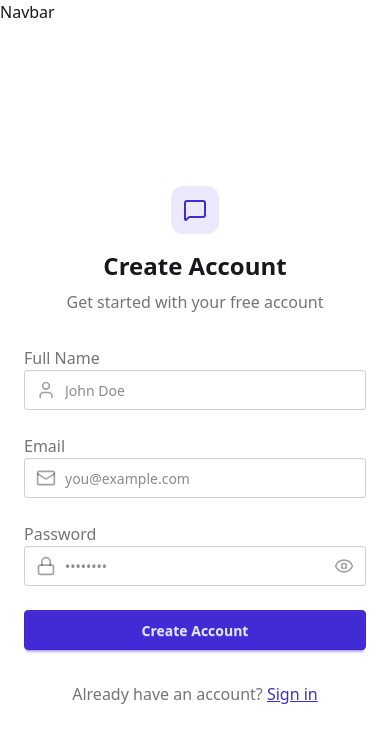
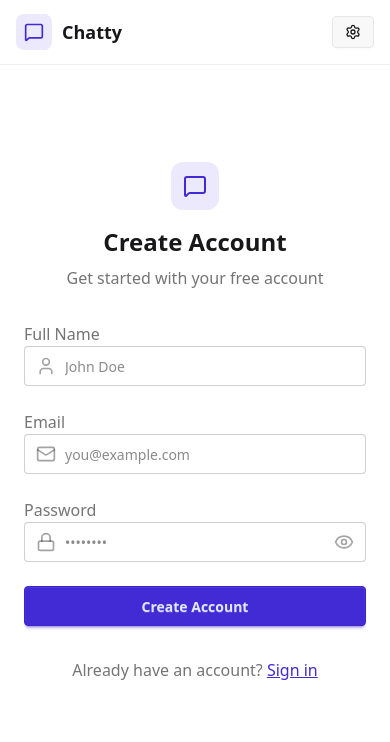
Before and after one commit to Faizanulghani/ChatApp, a React app in the folder frontend/: page /signup in a window 390 px wide. Shown: the top 742 px of the page. Built offline with nearby package versions, Linux system fonts and the light colour scheme; no server answers; the HTML template or start-up script is replaced by a standard one.

Commit message:
Added logout in frontend

```diff
--- a/frontend/src/pages/Navbar.jsx
+++ b/frontend/src/pages/Navbar.jsx
@@ -1,5 +1,58 @@
+import { Link } from "react-router-dom";
+import { useAuthStore } from "../store/useAuthStore";
+import { LogOut, MessageSquare, Settings, User } from "lucide-react";
+
 const Navbar = () => {
-  return <div>Navbar</div>;
+  const { logout, authUser } = useAuthStore();
+
+  return (
+    <header
+      className="bg-base-100 border-b border-base-300 fixed w-full top-0 z-40
+    backdrop-blur-lg bg-base-100/80"
+    >
+      <div className="container mx-auto px-4 h-16">
+        <div className="flex items-center justify-between h-full">
+          <div className="flex items-center gap-8">
+            <Link
+              to="/"
+              className="flex items-center gap-2.5 hover:opacity-80 transition-all"
+            >
+              <div className="size-9 rounded-lg bg-primary/10 flex items-center justify-center">
+                <MessageSquare className="w-5 h-5 text-primary" />
+              </div>
+              <h1 className="text-lg font-bold">Chatty</h1>
+            </Link>
+          </div>
+
+          <div className="flex items-center gap-2">
+            <Link
+              to={"/settings"}
+              className={`
+              btn btn-sm gap-2 transition-colors
+
+              `}
+            >
+              <Settings className="w-4 h-4" />
+              <span className="hidden sm:inline">Settings</span>
+            </Link>
+
+            {authUser && (
+              <>
+                <Link to={"/profile"} className={`btn btn-sm gap-2`}>
+                  <User className="size-5" />
+                  <span className="hidden sm:inline">Profile</span>
+                </Link>
+
+                <button className="flex gap-2 items-center" onClick={logout}>
+                  <LogOut className="size-5" />
+                  <span className="hidden sm:inline">Logout</span>
+                </button>
+              </>
+            )}
+          </div>
+        </div>
+      </div>
+    </header>
+  );
 };
-
 export default Navbar;
--- a/frontend/src/store/useAuthStore.js
+++ b/frontend/src/store/useAuthStore.js
@@ -35,4 +35,15 @@
       set({ isSiggingUp: false });
     }
   },
+
+  logout: async () => {
+    try {
+      await api.post("/auth/logout");
+      set({ authUser: null });
+      toast.success("Logout successful");
+    } catch (error) {
+      console.log("Error in logout", error);
+      toast.error(error.response.data.message);
+    }
+  },
 }));
```
